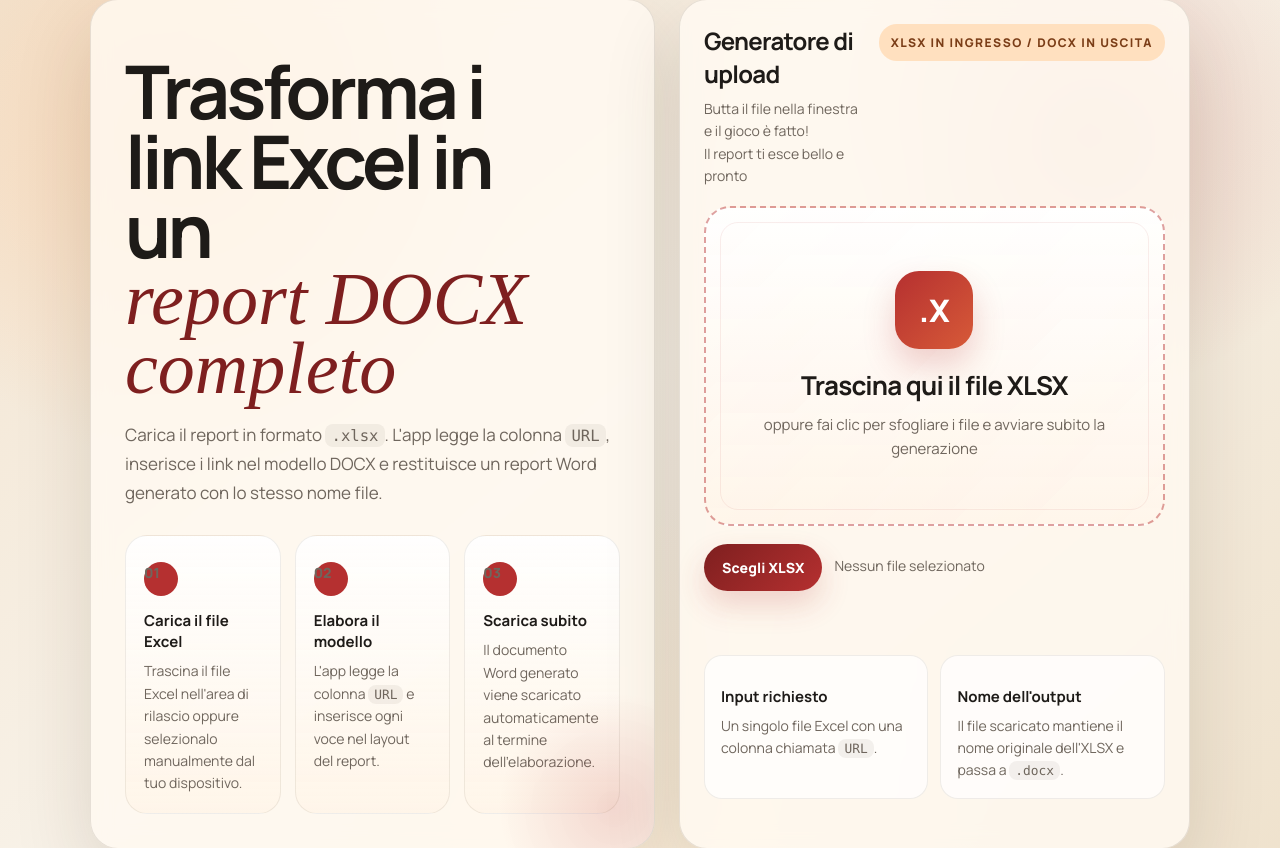
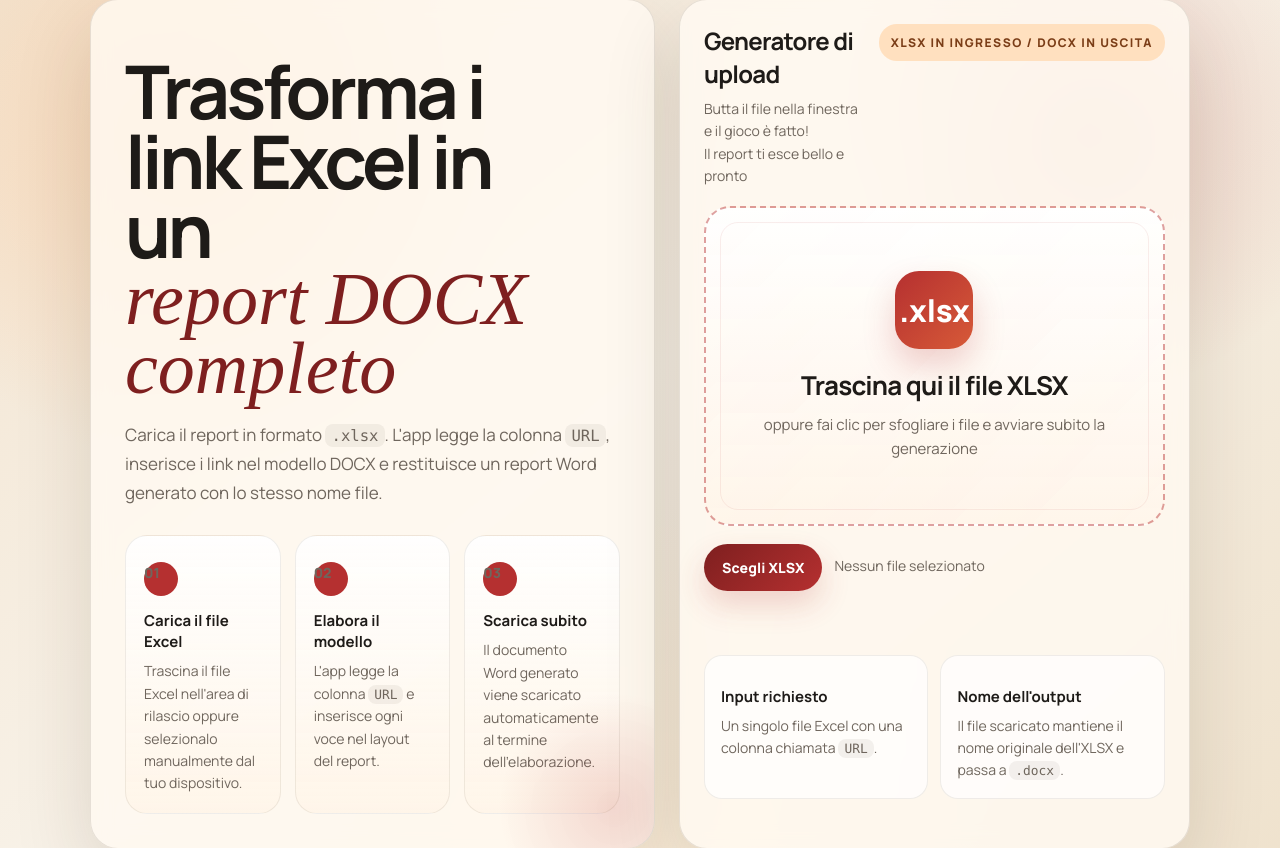
Before and after one commit to andrea9339/Report_docx_tool, a Flask app: page / in a window 1280 px wide. Shown: the part 29-877 px from the top of the page. Run offline with Flask 3, Linux system fonts and the light colour scheme; some web fonts are replaced.

Commit message:
fix: update drop icon text from ".X" to ".xlsx" for clarity

```diff
--- a/templates/index.html
+++ b/templates/index.html
@@ -421,7 +421,7 @@
 
         <section id="dropzone" class="dropzone" aria-label="Trascina qui il file XLSX">
           <div>
-            <div class="drop-icon">.X</div>
+            <div class="drop-icon">.xlsx</div>
             <strong>Trascina qui il file XLSX</strong>
             <span>oppure fai clic per sfogliare i file e avviare subito la generazione</span>
           </div>
```
